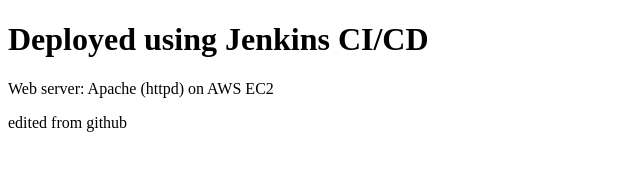
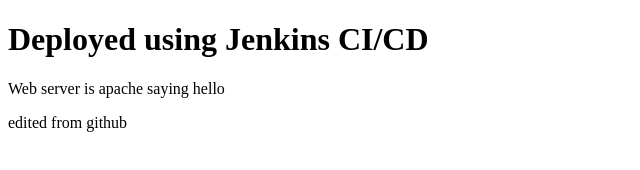
Before and after one commit to bhavi-max/apache-cicd-project, a plain HTML site: page index.html in a window 1280 px wide. Shown: the full height of the page, 0-640 px from the left. Drawn offline with Linux system fonts and the light colour scheme.

Commit message:
Update index.html

```diff
--- a/index.html
+++ b/index.html
@@ -5,7 +5,7 @@
 </head>
 <body>
   <h1>Deployed using Jenkins CI/CD</h1>
-  <p>Web server: Apache (httpd) on AWS EC2</p>
+  <p>Web server is apache saying hello </p>
   <p>edited from github</p>
 </body>
 </html>
```
